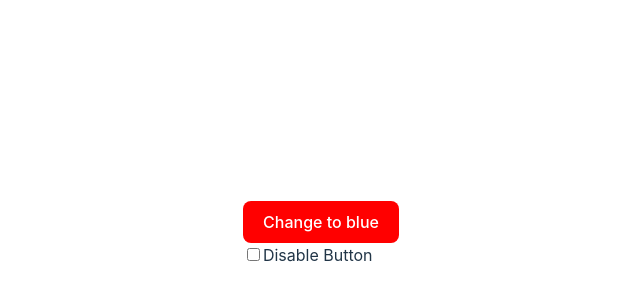
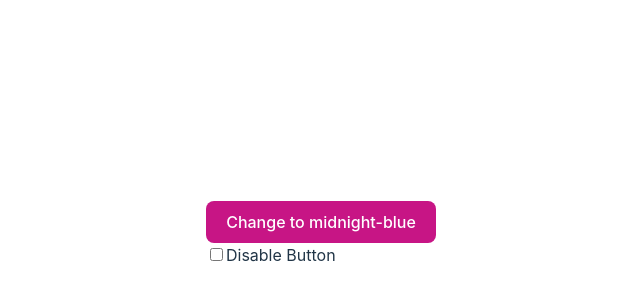
Before and after one commit to Bablu-Mehta/react-testing-by-bpnnie, a React (Vite) app in the folder reaact-testing-app/: page / in a window 1280 px wide. Shown: the part 166-466 px from the top of the page, without its empty margins (319-959 px from the left). Built offline with nearby package versions, Linux system fonts and the light colour scheme.

Commit message:
Unit Testing Functions

```diff
--- a/reaact-testing-app/src/App.css
+++ b/reaact-testing-app/src/App.css
@@ -8,3 +8,11 @@
 .grey {
   background-color: grey;
 }
+
+.medium-violet-red {
+  background-color: mediumvioletred;
+}
+
+.midnight-blue {
+  background-color: midnightblue;
+}
--- a/reaact-testing-app/src/App.jsx
+++ b/reaact-testing-app/src/App.jsx
@@ -2,9 +2,9 @@ import "./App.css";
 import { useState } from "react";
 
 function App() {
-  const [buttonColor, setButtonColor] = useState("red");
+  const [buttonColor, setButtonColor] = useState("medium-violet-red");
   const [disabled, setDisabled] = useState(false);
-  const nextColor = buttonColor === "red" ? "blue" : "red";
+  const nextColor = buttonColor === "medium-violet-red" ? "midnight-blue" : "medium-violet-red";
   const className = disabled ? "grey" : buttonColor;
 
   return (
```
Also changed, not shown: reaact-testing-app/src/helper.js (added, +8 -0 lines), 1 other file (tests, documents, lock files or other folders).
